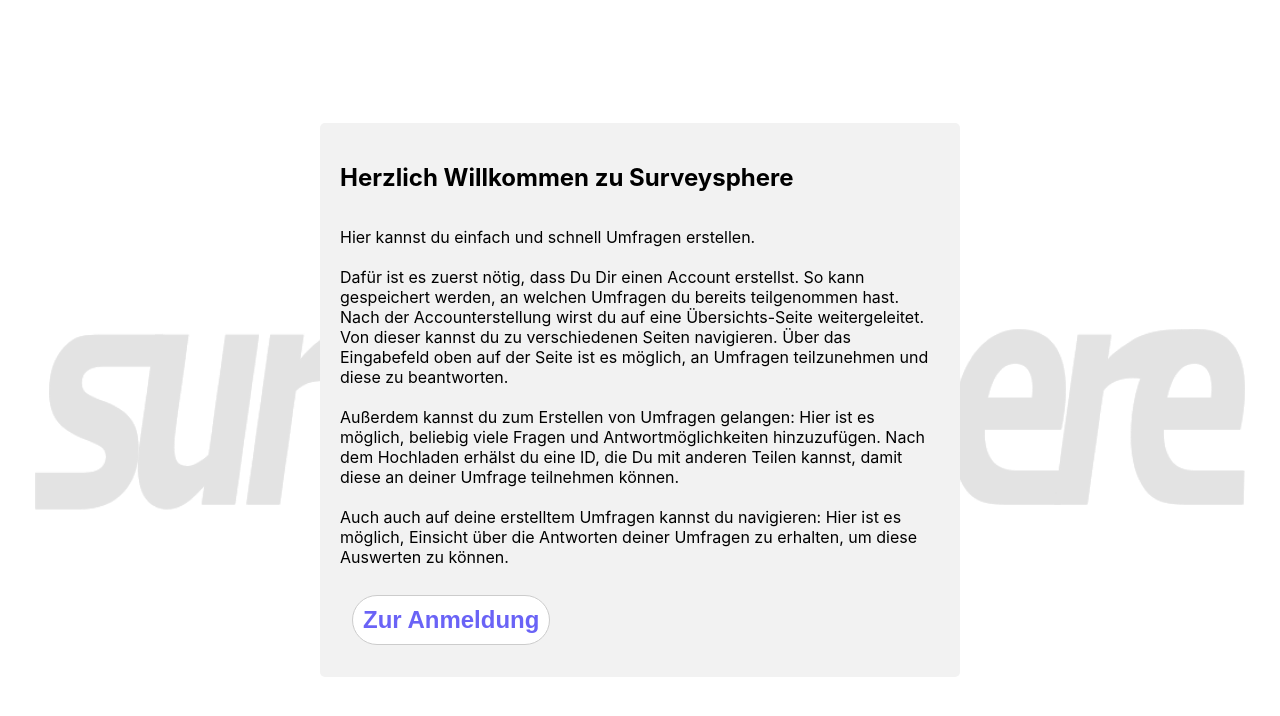
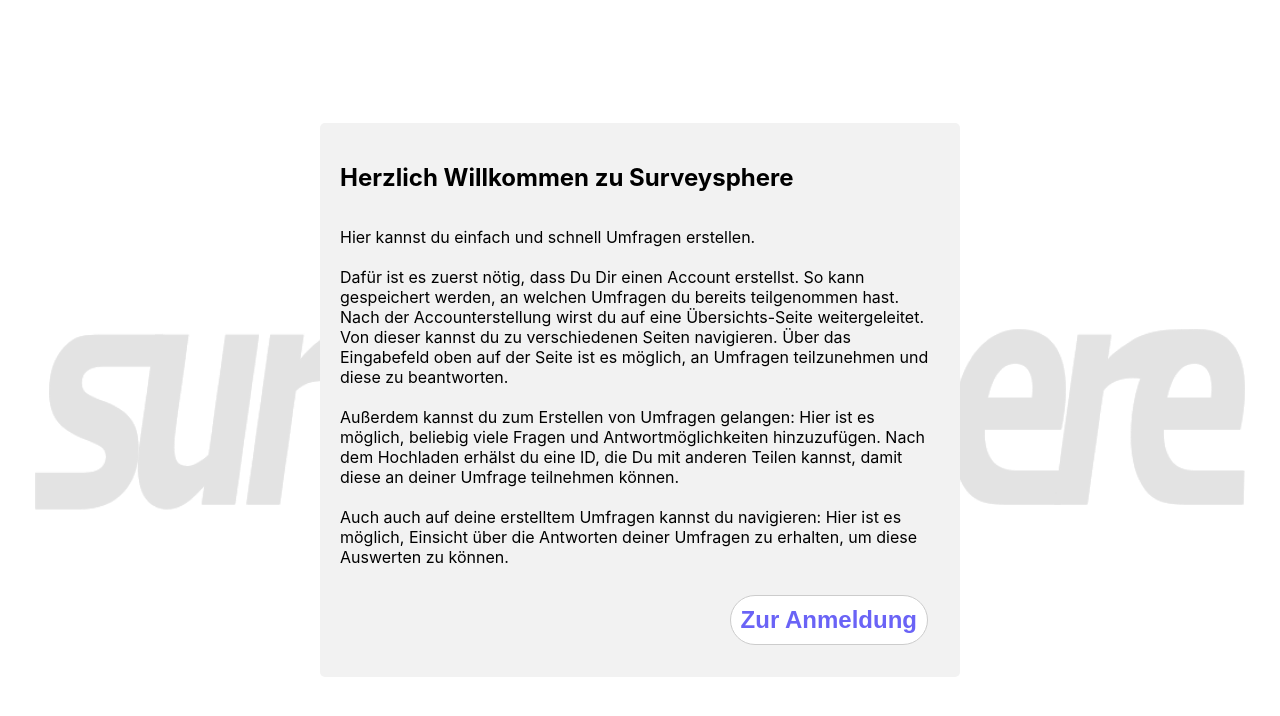
Before and after one commit to SirSimon04/SurveySphere, a React (Create React App) app in the folder client/surveysphere/: page / in a window 1280 px wide. Shown: the top 716 px of the page. Built offline with nearby package versions, Linux system fonts and the light colour scheme.

Commit message:
landing page and starrting page fixes

```diff
--- a/client/surveysphere/src/pages/LandingPage/LandingPage.css
+++ b/client/surveysphere/src/pages/LandingPage/LandingPage.css
@@ -5,7 +5,6 @@
     color: #333;
     text-transform: uppercase;
     letter-spacing: 2px;
-    margin-top: 50px;
   }
 
   .inputField {
--- a/client/surveysphere/src/pages/StartingPage/StartingPage.css
+++ b/client/surveysphere/src/pages/StartingPage/StartingPage.css
@@ -4,3 +4,8 @@
     align-items: center;
     height: 100vh;
 }
+.submitButtonContainer {
+    display: flex;
+    justify-content: right;
+    width: 100%;
+}
```
